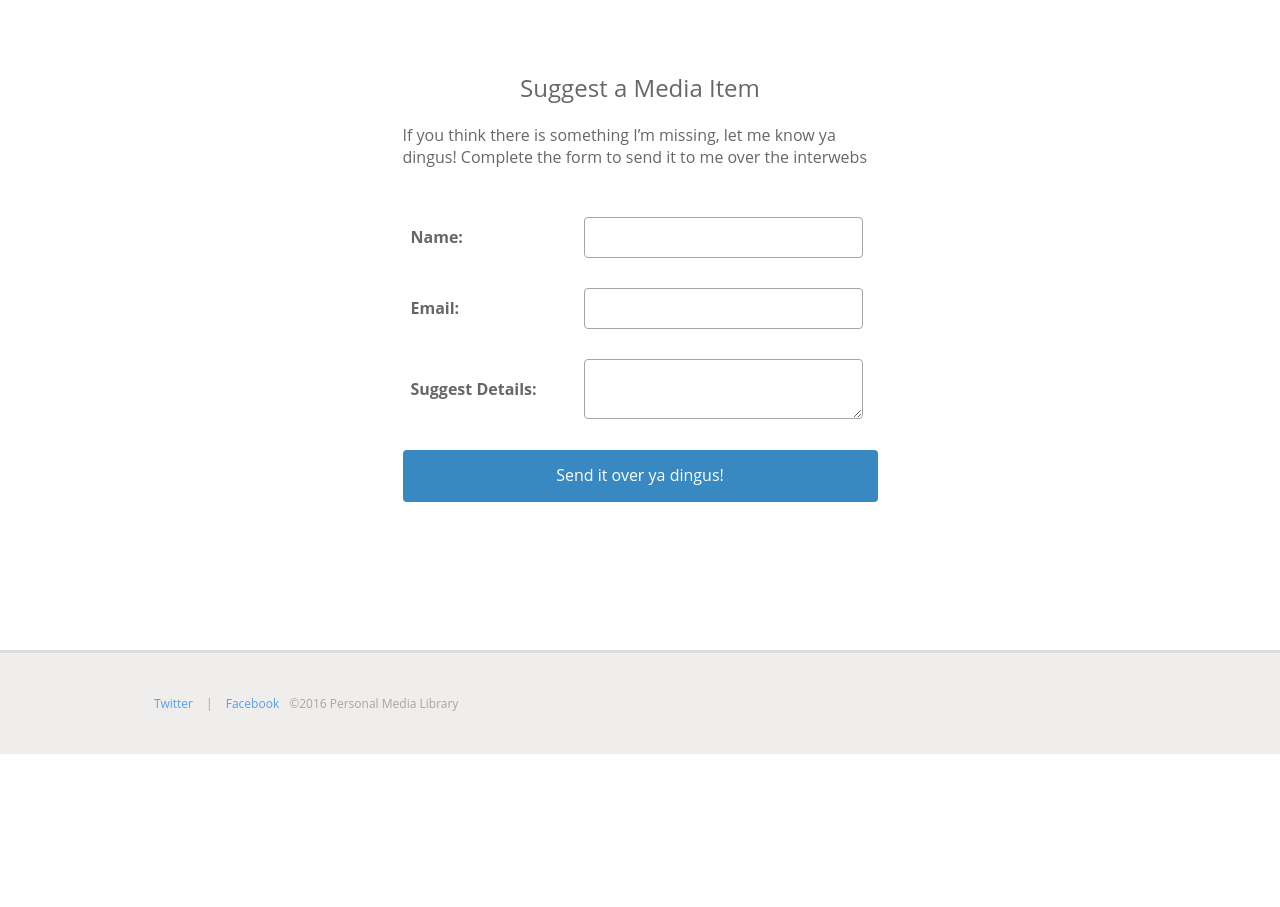
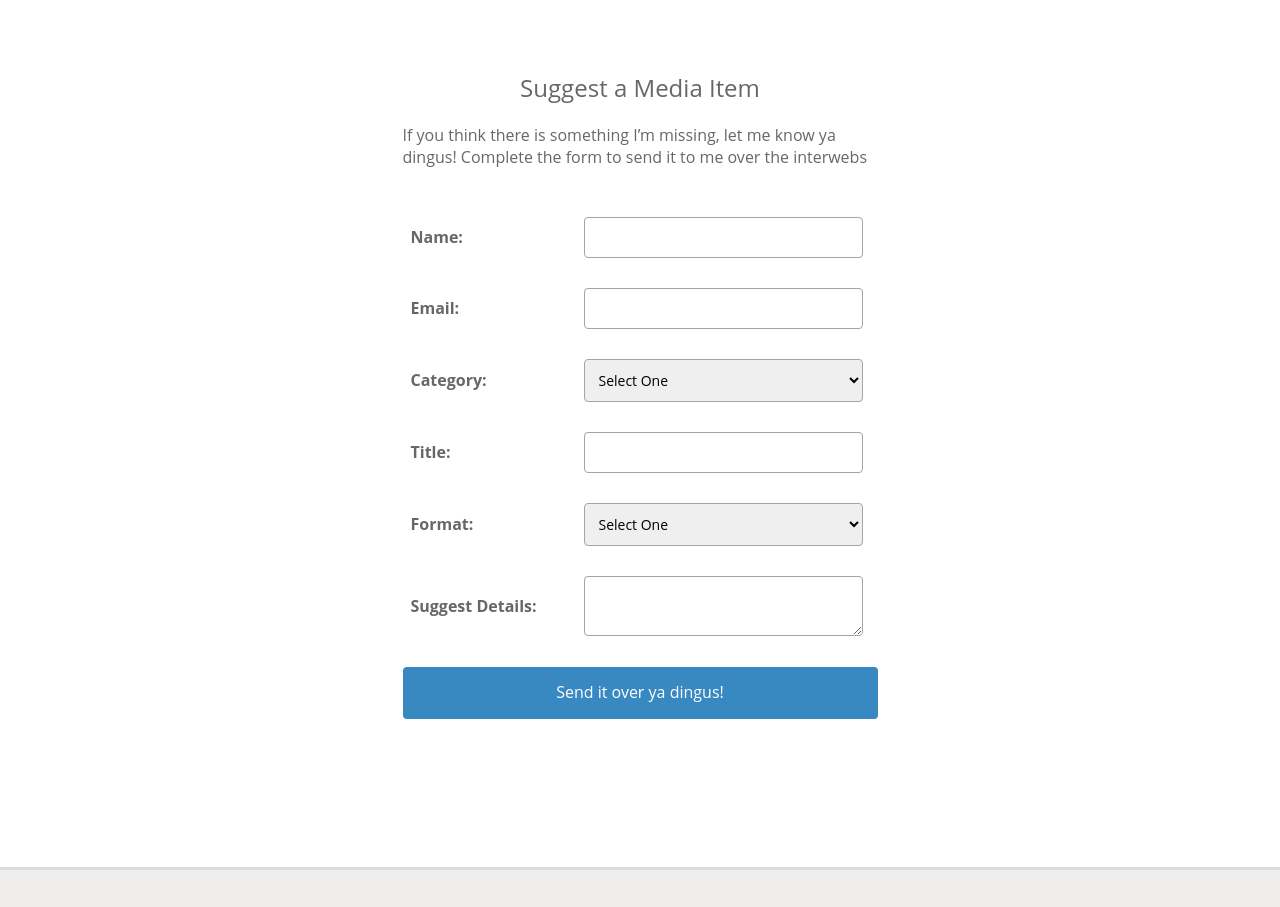
Before and after one commit to chrisdav6/Treehouse, a PHP site: page /suggest.php in a window 1280 px wide. Shown: the part 141-1048 px from the top of the page. Before the commit the page ends 895 px from the top, so only its background shows below. Run offline with PHP 8.4, Linux system fonts and the light colour scheme; some libraries are stand-ins or nearby versions.

Commit message:
Requesting specific information with html selects

```diff
--- a/php_basic_website/suggest.php
+++ b/php_basic_website/suggest.php
@@ -82,6 +82,32 @@ include("includes/header.php");
           <th><label for="email">Email: </label></th>
           <td><input type="text" name="email" id="email"></td>
         </tr>
+        <tr>
+          <th><label for="category">Category: </label></th>
+          <td>
+            <select name="category" id="category">
+              <option value="">Select One</option>
+              <option value="Books">Books</option>
+              <option value="Movies">Movies</option>
+              <option value="Music">Music</option>
+            </select>
+          </td>
+        </tr>
+        <tr>
+          <th><label for="title">Title: </label></th>
+          <td><input type="text" name="title" id="title"></td>
+        </tr>
+        <tr>
+          <th><label for="format">Format: </label></th>
+          <td>
+            <select name="format" id="format">
+              <option value="">Select One</option>
+              <option value="Books">Books</option>
+              <option value="Movies">Movies</option>
+              <option value="Music">Music</option>
+            </select>
+          </td>
+        </tr>
         <tr style="display: none;"><!--HoneyPot Field-->
           <th><label for="address">Address: </label></th>
           <td><input type="text" name="address" id="address"></td>
```
